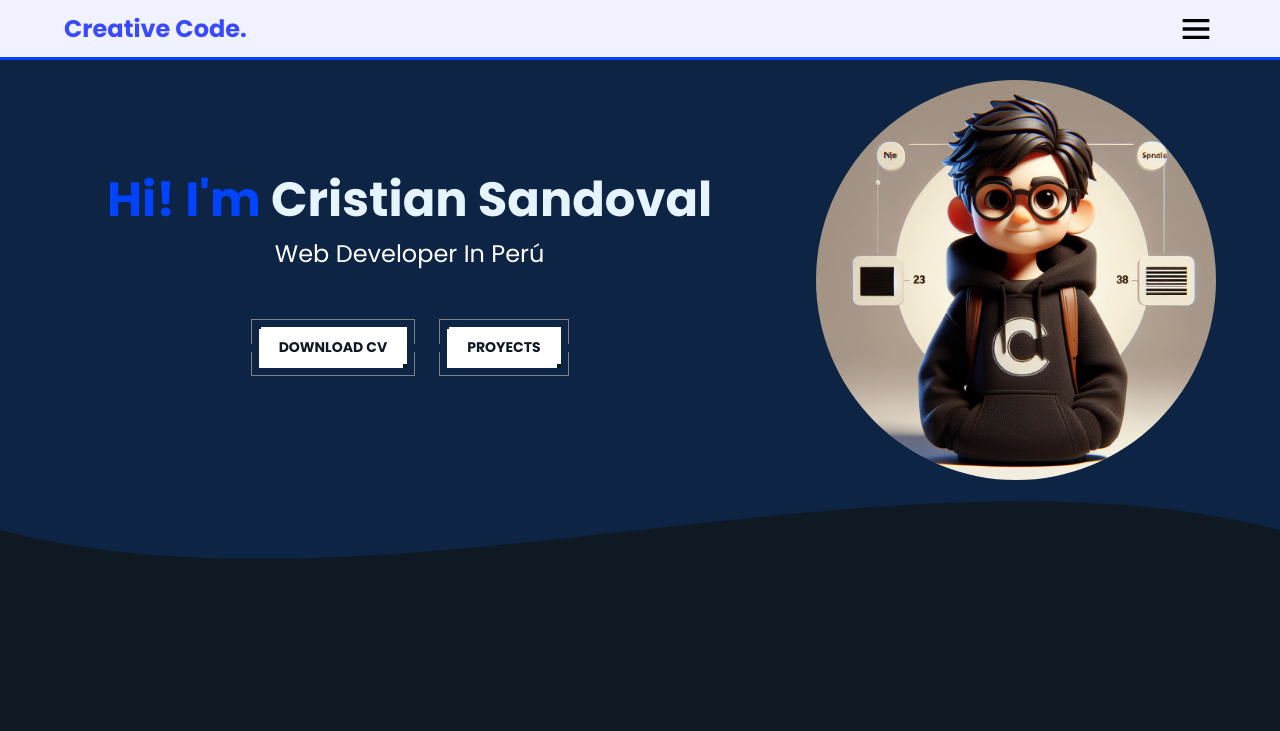
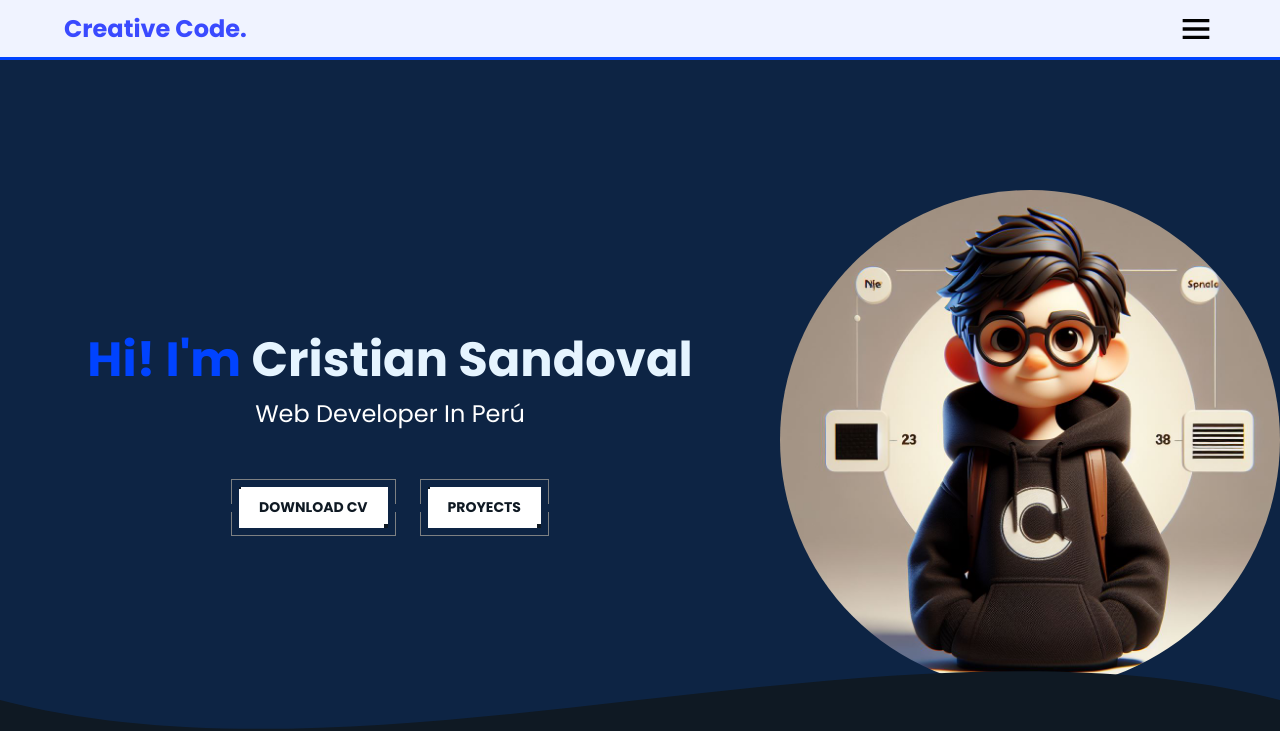
Before and after one commit to cristiansandoval22/Creative.code, a plain HTML site: page index.html in a window 1280 px wide. Shown: the top 731 px of the page. Drawn offline with Linux system fonts and the light colour scheme.

Commit message:
mejorando el hero

```diff
--- a/css/main.css
+++ b/css/main.css
@@ -13,13 +13,14 @@ a{
 .container{
     width: 90%;
     max-width: 1400px;
-    margin-inline: auto;
+    margin: 0 auto;
     overflow: hidden;
 }
 
 /* Menu de navegacion */
 .hero{
     background-color: #0d2444;
+
 }
 .logo{
     font-size: 1.5em;
@@ -115,7 +116,7 @@ a{
 }
 .hero__figure{
     width: 70%;
-    max-width: 400px;
+    max-width: 500px;
     margin: 0 auto;
 }
 .hero__img{
@@ -706,20 +707,32 @@ footer p{
 
 @media (min-width: 768px) {
 
-
+    .hero{
+        height: 100vh;
+    }
+    .wave{
+        position: absolute;
+        bottom: 0;
+        left: 0;
+        width: 100%;
+        margin-top: 1.5em;
+    }
     .hero__main{
         display: flex;
         flex-direction: row-reverse;
-        align-items: center;
-        justify-content: space-between;
+        width: 100%;
         height: 100%;
     }
     .hero__figure{
-        width: 40%;
+        width: 100%;
         margin: 0;
+        align-content: center;
     }
     .hero__content{
-        width: 60%;
+        align-content: center;
+        width: 100%;
+        margin: 0;
+
     }
     .hero__title{
         font-size: 3em;
```
